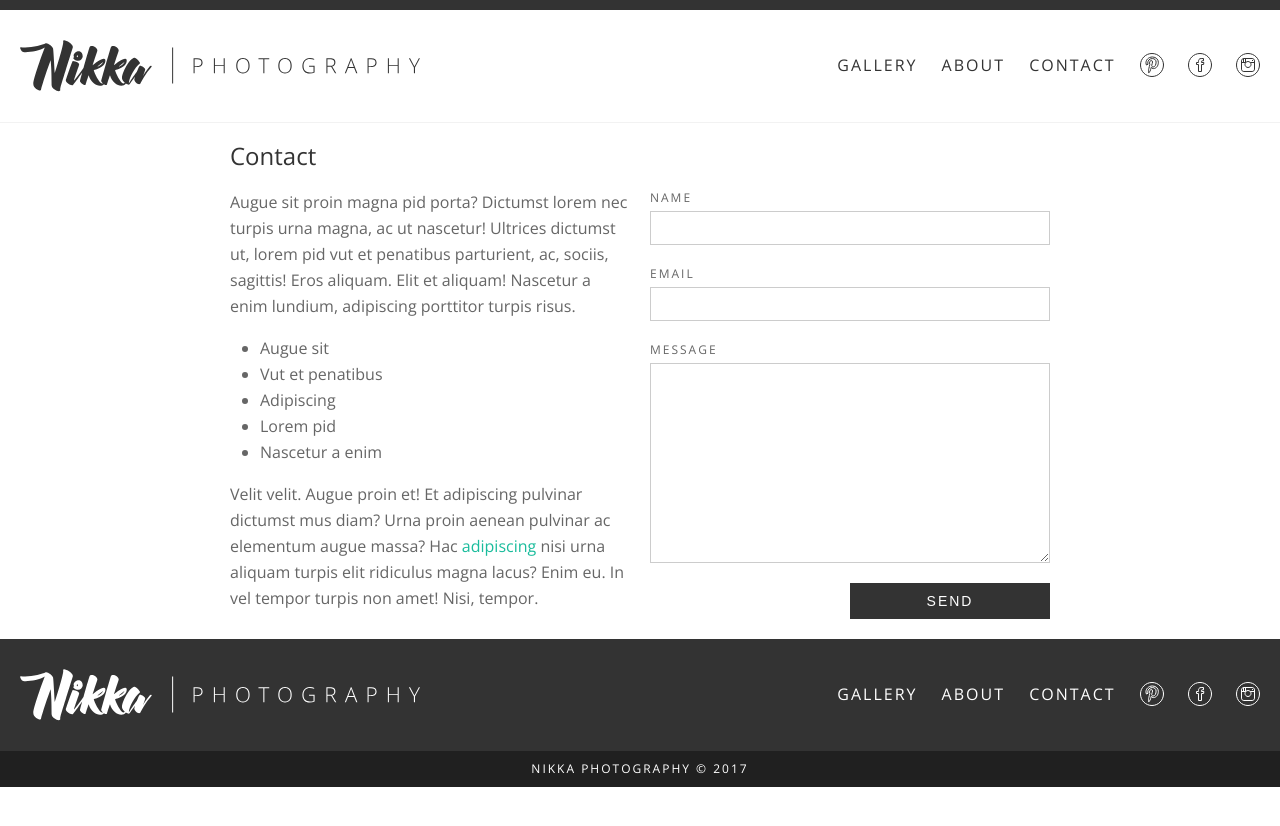
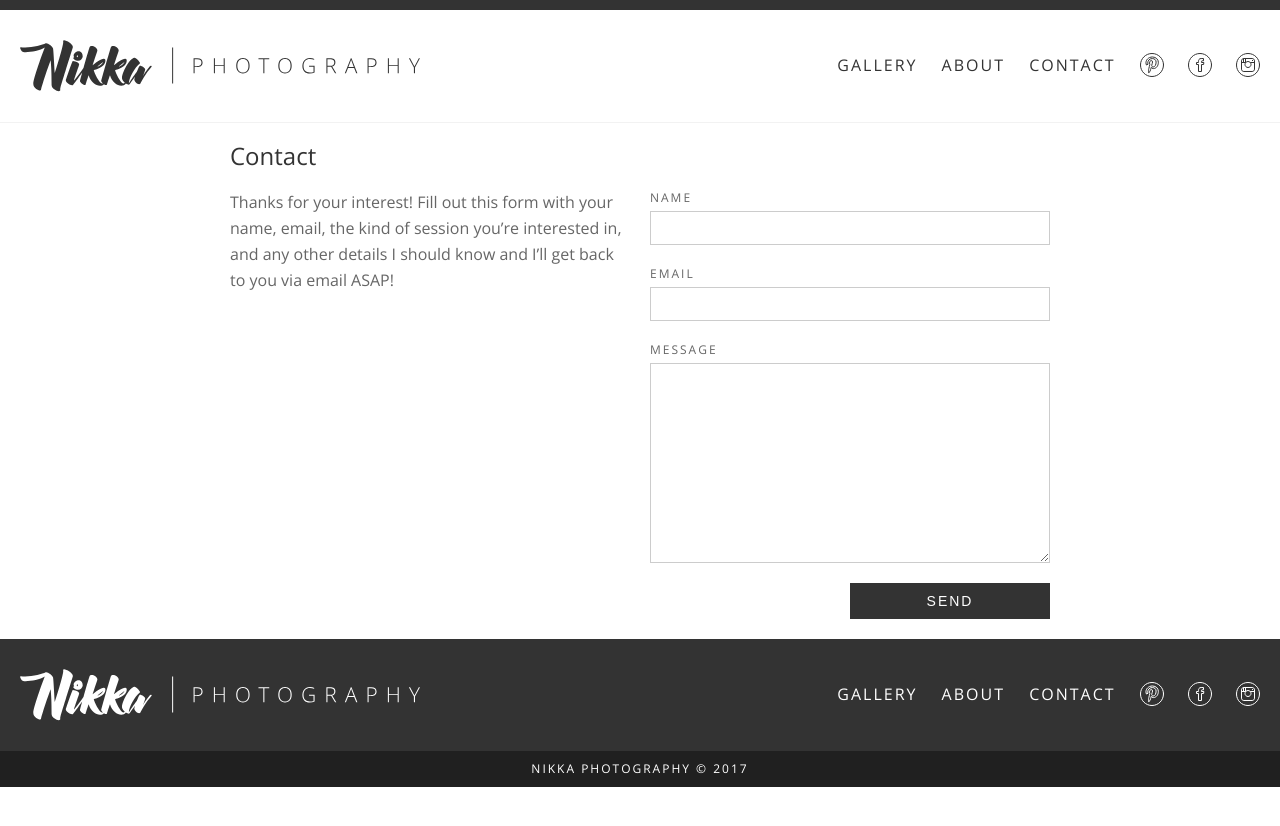
Before and after one commit to NikkaPhotography/NikkaPhotography, a Jekyll site: the page built from contact.md, in a window 1280 px wide. Shown: the top 826 px of the page. Built offline with Jekyll 4.4.1, drawn with Linux system fonts in a browser that asks for light colours; nearby versions of some CDN libraries.

Commit message:
Update from Forestry.io - contact.md

```diff
--- a/contact.md
+++ b/contact.md
@@ -3,13 +3,4 @@ layout: contact
 title: Contact
 permalink: "/contact"
 ---
-
-Augue sit proin magna pid porta? Dictumst lorem nec turpis urna magna, ac ut nascetur! Ultrices dictumst ut, lorem pid vut et penatibus parturient, ac, sociis, sagittis! Eros aliquam. Elit et aliquam! Nascetur a enim lundium, adipiscing porttitor turpis risus.
-
-- Augue sit
-- Vut et penatibus
-- Adipiscing
-- Lorem pid
-- Nascetur a enim
-
-Velit velit. Augue proin et! Et adipiscing pulvinar dictumst mus diam? Urna proin aenean pulvinar ac elementum augue massa? Hac [adipiscing](/) nisi urna aliquam turpis elit ridiculus magna lacus? Enim eu. In vel tempor turpis non amet! Nisi, tempor.
+Thanks for your interest! Fill out this form with your name, email, the kind of session you're interested in, and any other details I should know and I'll get back to you via email ASAP!
```
